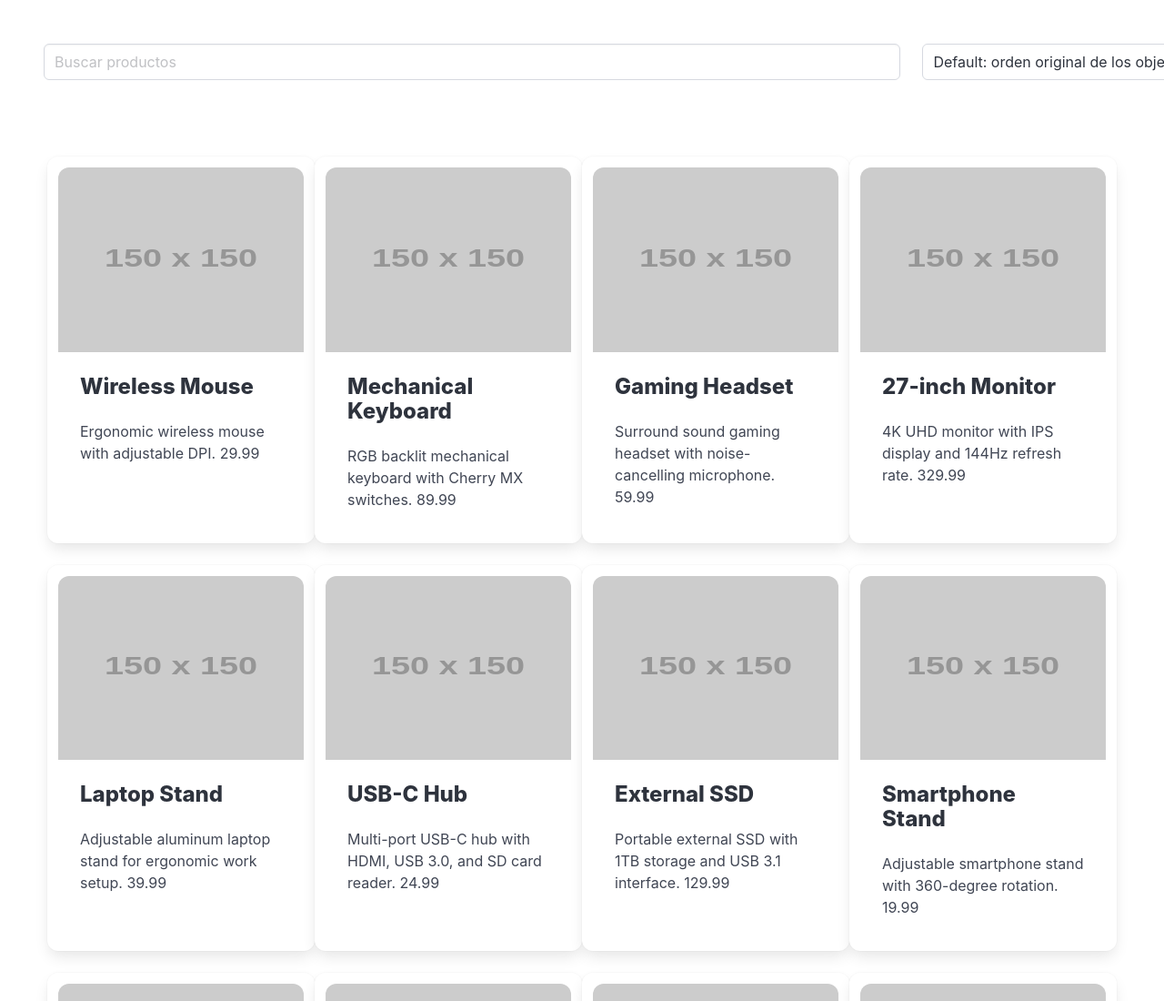
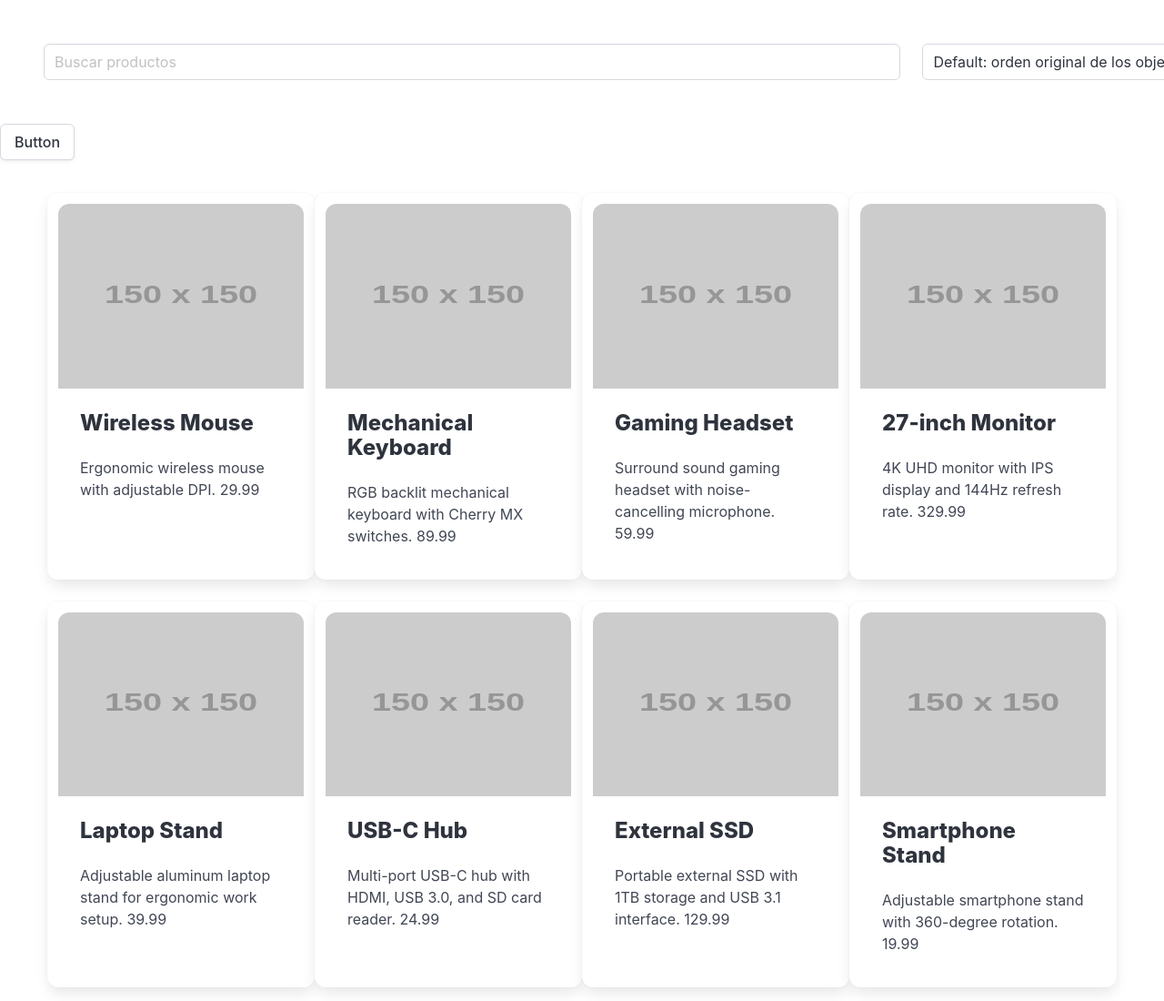
Before and after one commit to CodeLain/TAMercadoLibre, a plain HTML site: page index.html in a window 1280 px wide. Shown: the top 1100 px of the page at 91% size. Drawn offline with nearby package versions, Linux system fonts and the light colour scheme; placeholder pictures from the web are drawn by us.

Commit message:
category

```diff
--- a/index.html
+++ b/index.html
@@ -32,7 +32,7 @@
         </div>
     </div>
 </section>
-
+<button class="button">Button</button>
 <section class="section" id="products">
     <div class="container">
         <div class="columns is-multiline" id="container1">
```
